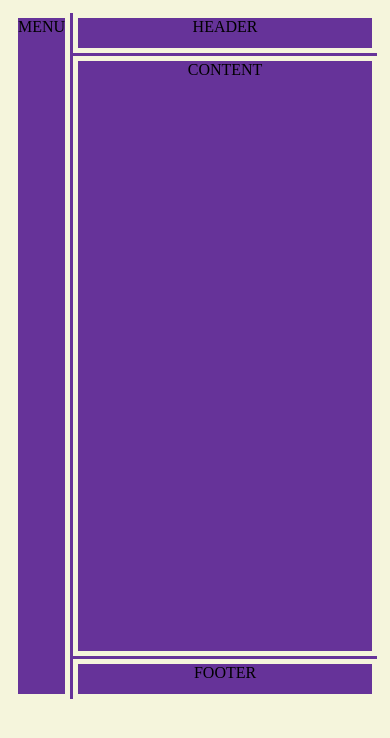
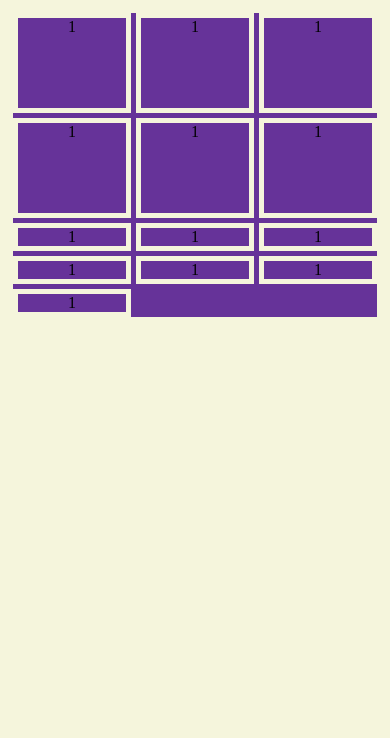
Before and after one commit to Mikhailosev/CssGridExperiments, a plain HTML site: page index.html in a window 390 px wide. Drawn offline with Linux system fonts and the light colour scheme.

Commit message:
actually very responsive container

```diff
--- a/index.html
+++ b/index.html
@@ -9,11 +9,19 @@
 </head>
 <body>
     <div class="container">
-        <div class="header">HEADER</div>
-        <div class="menu">MENU</div>
-        <div class="content">CONTENT</div>
-        <div class="footer">FOOTER</div>
+    <div>1</div>
+    <div>1</div>
+    <div>1</div>
+    <div>1</div>
+    <div>1</div>
+    <div>1</div>
+    <div>1</div>
+    <div>1</div>
+    <div>1</div>
+    <div>1</div>
+    <div>1</div>
+    <div>1</div>
+    <div>1</div>
     </div>
-
 </body>
 </html>
--- a/styles.css
+++ b/styles.css
@@ -9,13 +9,9 @@ body {
     grid-template-rows:50px 50px;
     grid-gap:3px;
     This one is better! It's like drawing an L*/
-    grid-gap: 3px;
-    grid-template-columns: repeat(12,1fr);
-    grid-template-rows:40px 600px 40px;
-    grid-template-areas:
-    "m h h h h h h h h h h h"
-    "m c c c c c c c c c c c "
-    "m f f f f f f f f f f f ";
+    grid-gap:5px;
+    grid-template-columns: repeat(auto-fit, minmax(100px,1fr));
+    grid-template-rows: repeat(2,100px);
 }
 
 div{
```
